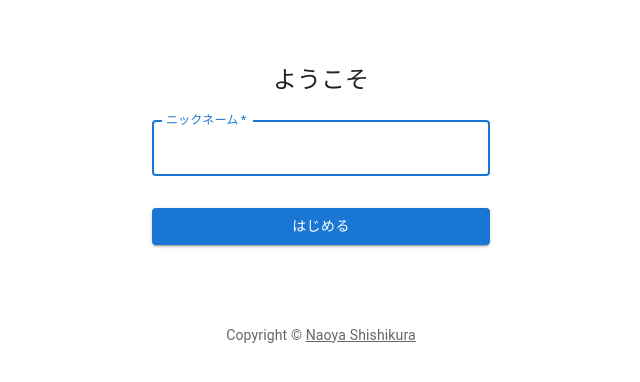
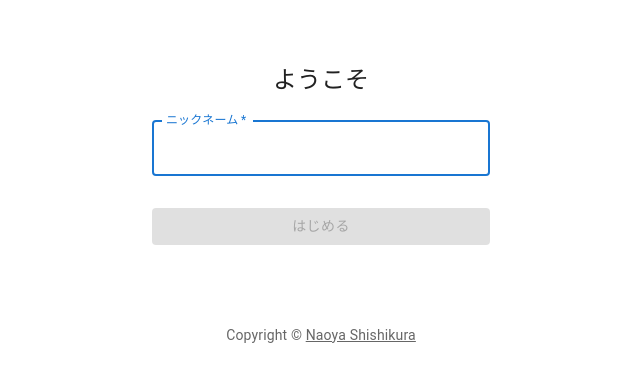
Before and after one commit to peppino708/chat_app, a React (Create React App) app: page / in a window 1280 px wide. Shown: the top 382 px of the page, without its empty margins (319-959 px from the left). Built offline with nearby package versions, Linux system fonts and the light colour scheme.

Commit message:
setName by clicking button

```diff
--- a/src/components/SignIn.tsx
+++ b/src/components/SignIn.tsx
@@ -1,4 +1,4 @@
-import * as React from "react";
+import React, { FC, useEffect, useState } from "react";
 import Button from "@mui/material/Button";
 import CssBaseline from "@mui/material/CssBaseline";
 import TextField from "@mui/material/TextField";
@@ -35,8 +35,17 @@ type Props = {
   setName: React.Dispatch<React.SetStateAction<string>>;
 };
 
-export const SignIn: React.FC<Props> = (props) => {
+export const SignIn: FC<Props> = (props) => {
   const { setName } = props;
+  const [disabled, setDisabled] = React.useState(true);
+  const [string, setString] = useState("");
+  console.log({ string });
+
+  useEffect(() => {
+    const disabled = string === "";
+    setDisabled(disabled);
+  }, [string]);
+
   const handleSubmit = (event: React.FormEvent<HTMLFormElement>) => {
     event.preventDefault();
     const data = new FormData(event.currentTarget);
@@ -75,12 +84,14 @@ export const SignIn: React.FC<Props> = (props) => {
               label="ニックネーム"
               name="name"
               autoFocus
+              onChange={(e) => setString(e.target.value)}
             />
             <Button
               type="submit"
               fullWidth
               variant="contained"
               sx={{ mt: 3, mb: 2 }}
+              disabled={disabled}
             >
               はじめる
             </Button>
```
